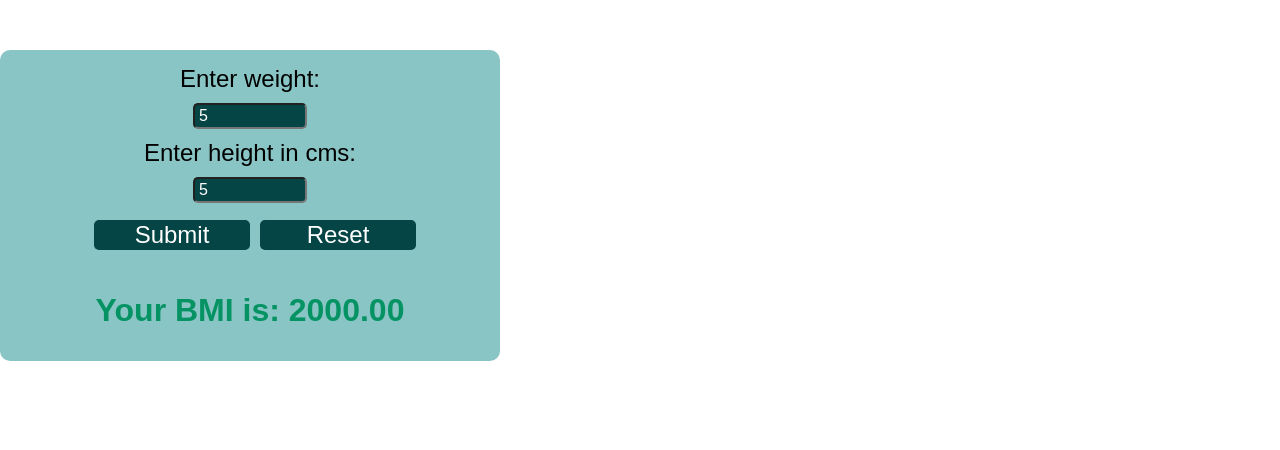
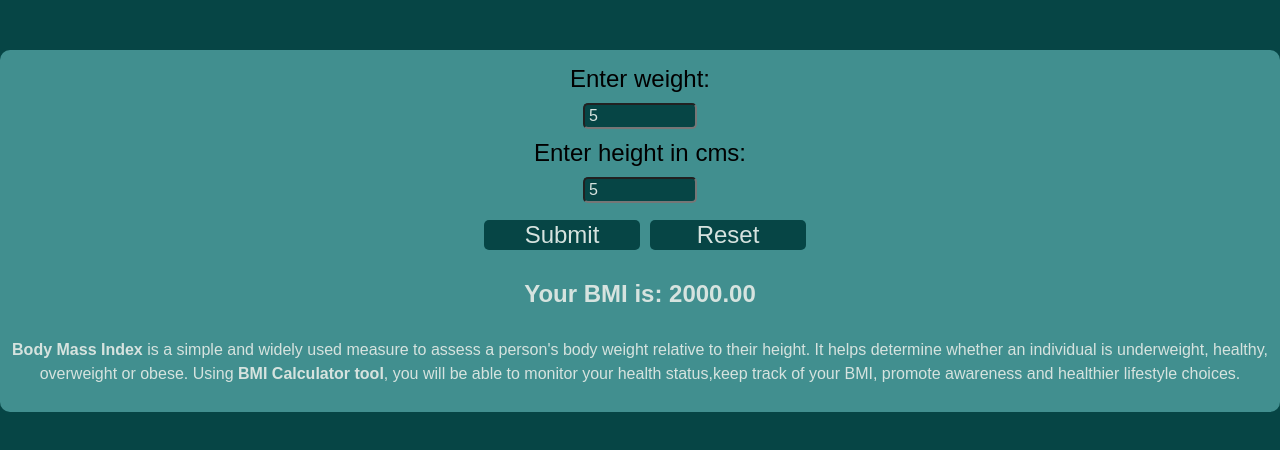
Before and after one commit to Allano256/BMI_RECORDS, a React (Vite) app: page / in a window 1280 px wide. Both pictures are taken after typing "5", "5" into the empty fields and a click on the button "Submit". Shown: the top 450 px of the page. Built offline with nearby package versions, Linux system fonts and the light colour scheme; a web font is replaced by a local one.

Commit message:
Added  color to background

```diff
--- a/src/App.jsx
+++ b/src/App.jsx
@@ -43,6 +43,7 @@ function App() {
     <section>
 
        <div className={styles.input}>
+
             <label htmlFor="weight">Enter weight: </label>
             <input type="number" value={weight} onChange={handleWeightChange} placeholder='Enter weight...'  />
             <label htmlFor="height">Enter height in cms: </label>
@@ -53,11 +54,17 @@ function App() {
             </div>
 
 
-            { bmi && <div><h3>Your BMI is: {bmi}</h3></div>}
+            { bmi && <div>
+              <h2>Your BMI is: {bmi}</h2>
+             <p><b>Body Mass Index</b> is a simple and widely used measure to assess a person's body weight relative to their height. It helps determine whether an individual is underweight, healthy, overweight or obese.
+             Using <b>BMI Calculator tool</b>, you will be able to monitor your health status,keep track of your BMI, promote awareness and healthier lifestyle choices.</p>
+
+            </div>}
 
        </div>
+    </section>
 
-    </section>
+
 
 
     </>
--- a/src/App.module.css
+++ b/src/App.module.css
@@ -5,7 +5,7 @@
   align-items: center;
   margin-top: 50px;
   background-color: rgba(90, 174, 174, 0.71);
-  width: 500px;
+  /* width: 500px; */
   padding-top: 15px;
   border-radius: 10px;
 }
@@ -15,7 +15,7 @@ input {
   border-radius: 5px;
   padding-left: 4px;
   background-color: rgb(6, 69, 69);
-  color: white;
+  color: rgb(214, 227, 223);
 }
 
 .input input,
@@ -38,10 +38,16 @@ button {
   border: none;
   cursor: pointer;
   background-color: rgb(6, 69, 69);
-  color: white;
+  color: rgb(214, 227, 223);
 }
 
-h3 {
-  color: rgb(5, 147, 100);
-  font-size: 2rem;
+h2 {
+  color: rgb(214, 227, 223);
+  font-size: 1.5rem;
 }
+
+p {
+  line-height: 1.5rem;
+  padding: 10px;
+  color: rgb(214, 227, 223);
+}
--- a/src/index.css
+++ b/src/index.css
@@ -5,4 +5,5 @@ body {
   margin: 0;
   box-sizing: border-box;
   font-family: "Manrop", sans-serif;
+  background-color: rgb(6, 69, 69);
 }
```
